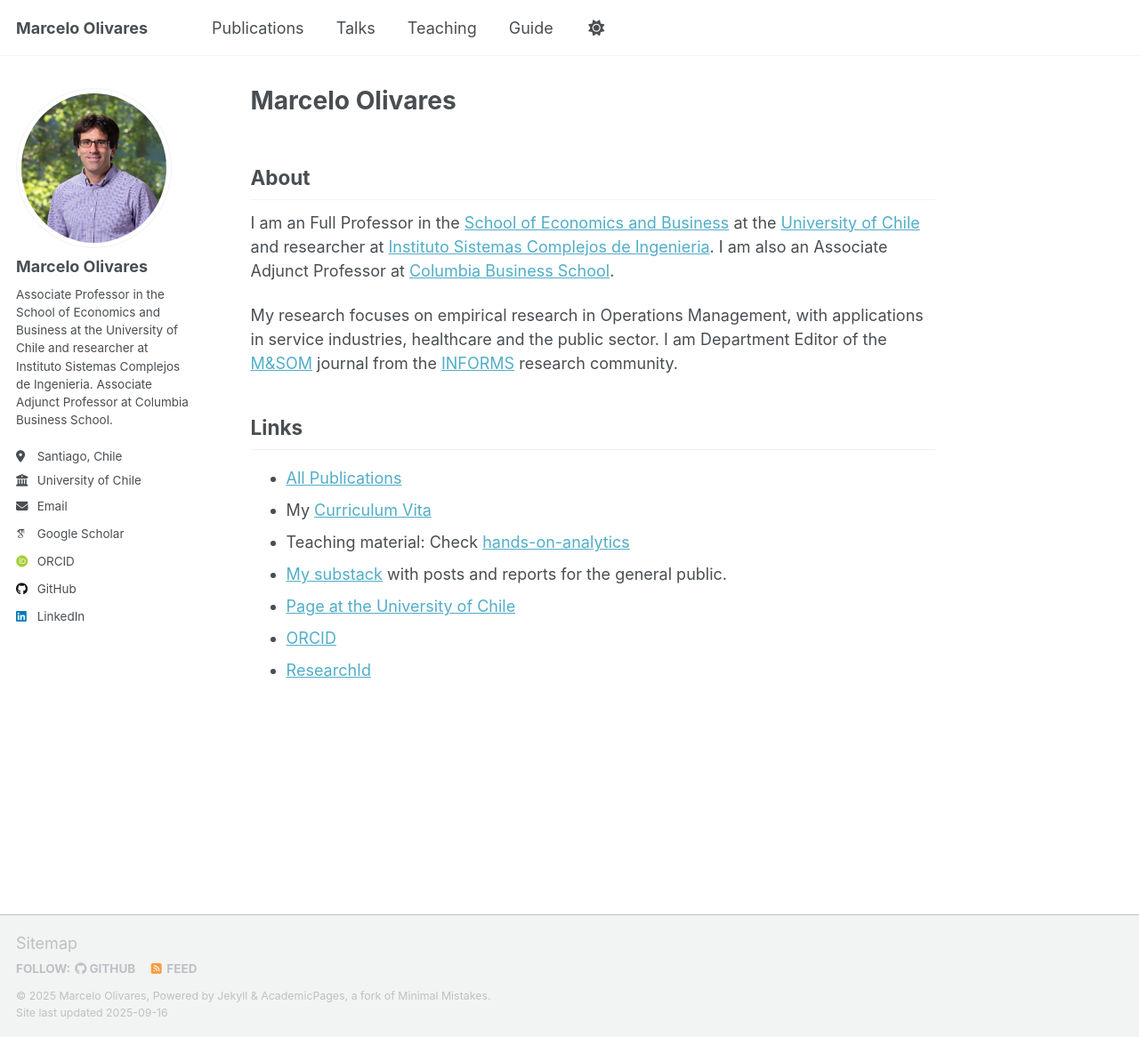
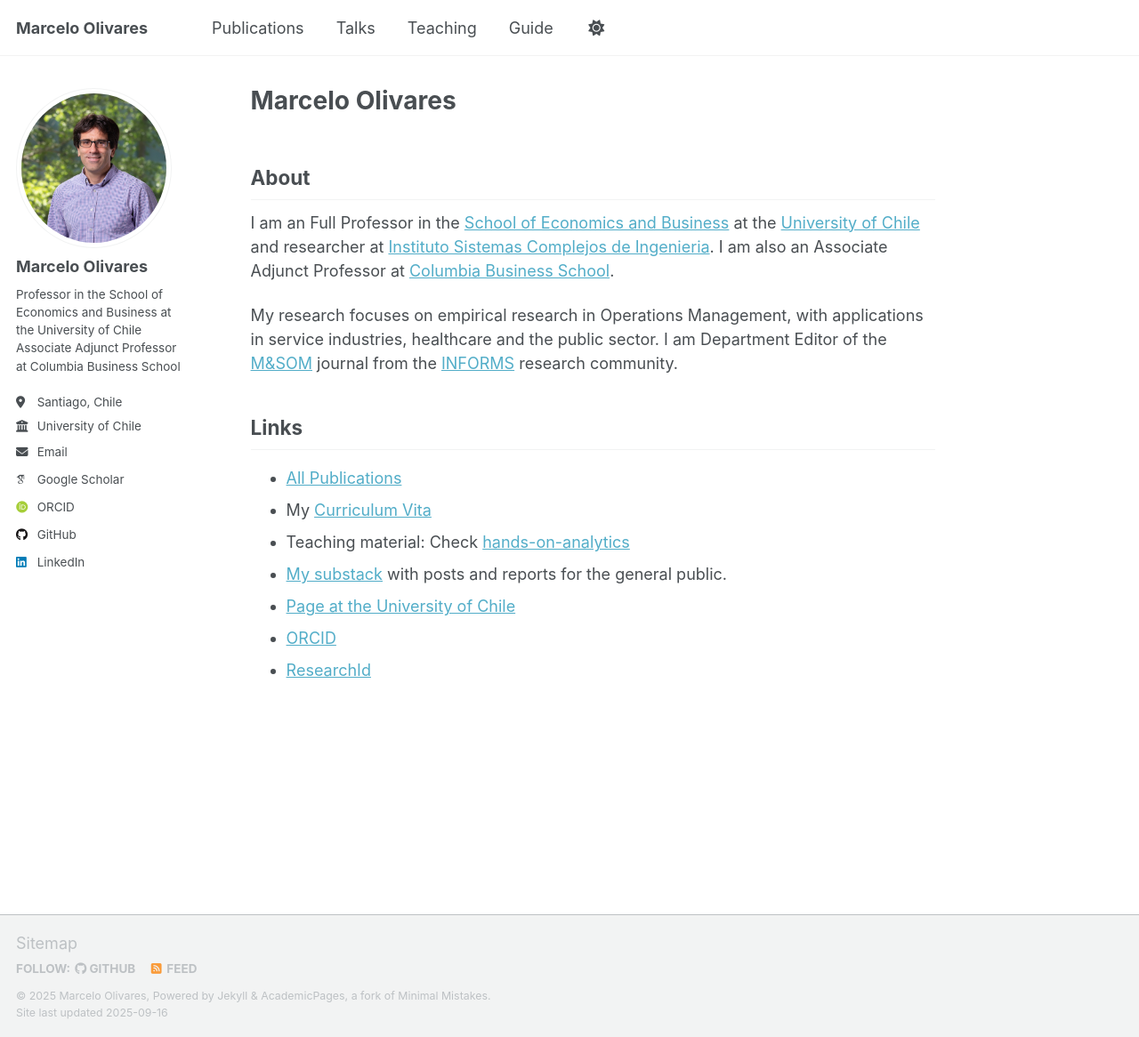
Before and after one commit to maolivar/maolivar.github.io, a Jekyll site: the page built from _pages/about.md, in a window 1280 px wide and 1166 px high. Shown: the whole window at 89% size. Built offline with Jekyll 4.4.1, drawn with Linux system fonts in a browser that asks for light colours; some web fonts are replaced; a script that is not in the unit is left out.

Commit message:
Update bio description below profile picture

```diff
--- a/_config.yml
+++ b/_config.yml
@@ -26,7 +26,7 @@ author:
   avatar           : "profile.png"
   name             : "Marcelo Olivares"
   pronouns         : # example: "she/her"
-  bio              : "Associate Professor in the School of Economics and Business at the University of Chile and researcher at Instituto Sistemas Complejos de Ingenieria. Associate Adjunct Professor at Columbia Business School."
+  bio              : "Professor in the School of Economics and Business at the University of Chile\nAssociate Adjunct Professor at Columbia Business School"
   location         : "Santiago, Chile"
   employer         : "University of Chile"
   uri              : # URL
```
